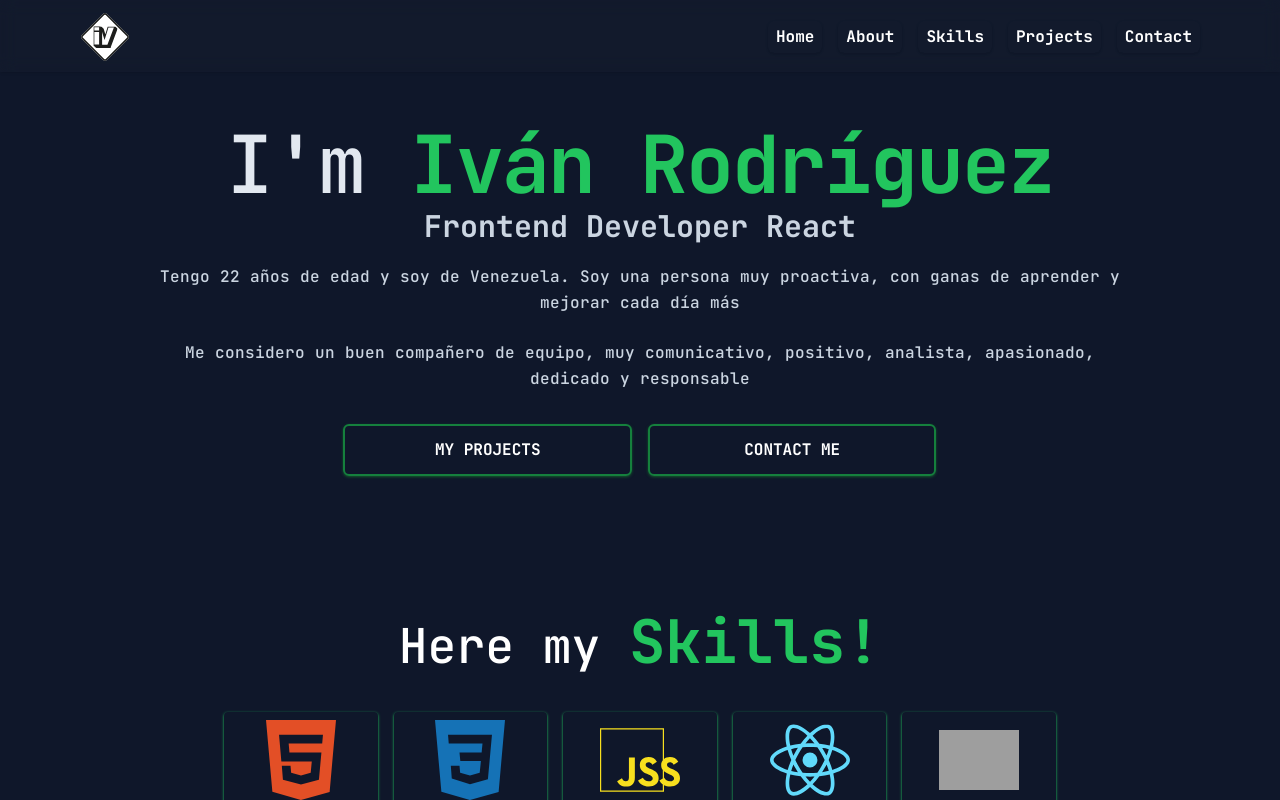
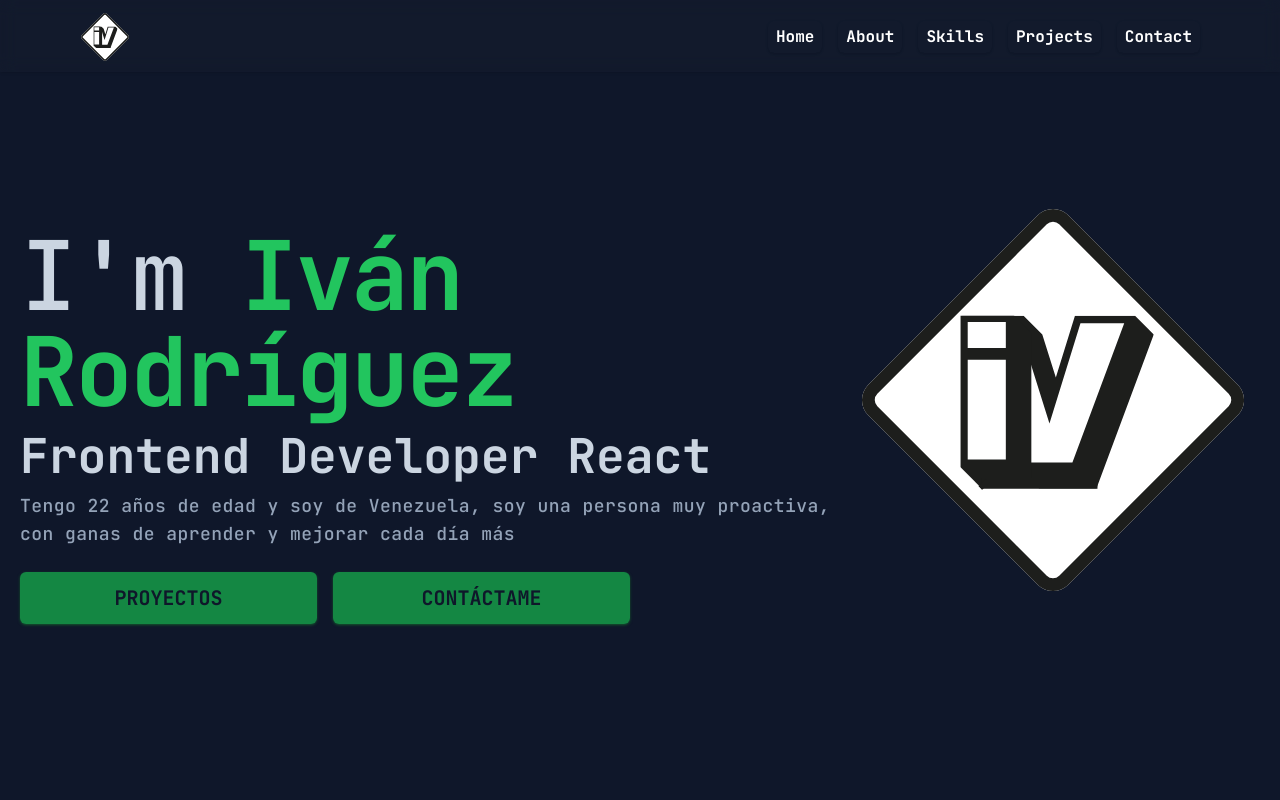
Before and after one commit to ivanosquis10/Ivanosquis-portfolio, a React (Vite) app: page / in a window 1280 px wide. Shown: the top 800 px of the page. Built offline with nearby package versions, Linux system fonts and the light colour scheme; grey boxes are pictures that could not be loaded; some icons are missing.

Commit message:
Se acomoda la seccion del about que ahora se llama Hero, junto a el logo

```diff
--- a/index.html
+++ b/index.html
@@ -2,7 +2,7 @@
 <html lang="es">
   <head>
     <meta charset="UTF-8" />
-    <link rel="icon" type="image/svg+xml" href="/vitejs.svg" />
+    <link rel="icon" type="image/svg+xml" href="./logos/logo-iv-3.svg" />
     <meta name="viewport" content="width=device-width, initial-scale=1.0" />
     <title>Ivanosquis - Portfolio</title>
     <meta
--- a/src/App.jsx
+++ b/src/App.jsx
@@ -1,17 +1,17 @@
 import Header from './components/Header'
-import AboutMe from './components/AboutMe'
-import Skills from './components/Skills'
+// import AboutMe from './components/AboutMe'
+// import Skills from './components/Skills'
 import Projects from './components/Projects'
 import Contact from './components/Contact'
 import Footer from './components/Footer'
+import Hero from './components/Hero'
 
 const App = () => {
   return (
     <div className="container mx-auto text-white overflow-x-hidden">
       <Header />
       <main>
-        <AboutMe />
-        <Skills />
+        <Hero />
         <Projects />
         <Contact />
       </main>
--- a/src/components/AboutMe.jsx
+++ /dev/null
@@ -1,58 +0,0 @@
-import { Link } from 'react-scroll'
-import Spinner from './Spinner'
-
-const AboutMe = () => {
-  return (
-    <section
-      id="about"
-      className="py-10 flex items-center min-h-full justify-center mt-20"
-    >
-      <div className="mx-auto max-w-full px-5 md:px-10">
-        <div className="text-center">
-          <h1 className="mt-3 mb-3 text-[4rem] md:text-[5rem] font-medium leading-[4rem] tracking-tight text-slate-200">
-            I'm
-            <span className="text-green-500 font-bold"> Iván Rodríguez</span>
-          </h1>
-          <p className="text-2xl md:text-3xl font-bold leading-8 text-slate-300 mb-3">
-            Frontend Developer React
-          </p>
-          <div className="md:w-10/12 mx-auto grid items-center gap-2">
-            <p className="mt-2 md:mb-2 text-base leading-relaxed text-slate-300 tracking-wide px-2">
-              Tengo 22 años de edad y soy de Venezuela. Soy una persona muy
-              proactiva, con ganas de aprender y mejorar cada día más
-            </p>
-            <p className="mt-2 mb-2 text-base leading-relaxed text-slate-300 tracking-wide px-1">
-              Me considero un buen compañero de equipo, muy comunicativo,
-              positivo, analista, apasionado, dedicado y responsable
-            </p>
-          </div>
-        </div>
-
-        <div className="w-full md:w-1/2 mx-auto mt-6 flex flex-col items-center justify-center md:flex-row gap-4 ">
-          <Link
-            to="projects"
-            spy={true}
-            smooth={true}
-            offset={10}
-            duration={500}
-            className="w-full uppercase transform rounded-md shadow shadow-green-900 border-2 border-green-700 px-5 py-3 font-bold text-white text-center ease-in-out duration-300 hover:border-green-500 hover:cursor-pointer"
-          >
-            My Projects
-          </Link>
-          <Link
-            to="contact"
-            spy={true}
-            smooth={true}
-            offset={10}
-            duration={500}
-            className="w-full uppercase transform rounded-md shadow shadow-green-900 border-2 border-green-700 px-5 py-3 font-bold text-white text-center ease-in-out duration-300 hover:border-green-500 hover:cursor-pointer"
-          >
-            Contact me
-          </Link>
-        </div>
-      </div>
-    </section>
-  )
-}
-
-export default AboutMe
--- /dev/null
+++ b/src/components/Hero.jsx
@@ -0,0 +1,58 @@
+import { Link } from 'react-scroll'
+
+const Hero = () => {
+  return (
+    <section className="py-10 min-h-full h-screen md:grid md:grid-cols-3 md:items-center mb-10 md:mb-0">
+      <div className="md:col-span-2 max-w-full px-5 mt-20 md:mt-10">
+        <div>
+          <h1 className="mt-3 mb-3 text-[4rem] md:text-8xl font-medium leading-[4rem] tracking-tight text-slate-300">
+            I'm
+            <span className="text-green-500 font-bold"> Iván Rodríguez</span>
+          </h1>
+          <p className="text-2xl md:text-5xl font-bold leading-8 text-slate-300 mb-3">
+            Frontend Developer React
+          </p>
+          <div>
+            <p className="mt-2 md:mb-2 md:text-lg leading-relaxed text-slate-400 md:tracking-wide">
+              Tengo 22 años de edad y soy de Venezuela, soy una persona muy
+              proactiva, con ganas de aprender y mejorar cada día más
+            </p>
+          </div>
+        </div>
+
+        <div className="w-full md:w-3/4 mt-6 flex flex-col items-center justify-center md:flex-row gap-4">
+          <Link
+            to="projects"
+            spy={true}
+            smooth={true}
+            offset={10}
+            duration={500}
+            className="w-full text-xl bg-green-600/80 uppercase rounded-md shadow shadow-green-900 px-5 py-3 font-bold text-slate-900 text-center ease-in-out duration-300 hover:cursor-pointer hover:bg-slate-800/50 hover:text-green-500"
+          >
+            Proyectos
+          </Link>
+          <Link
+            to="contact"
+            spy={true}
+            smooth={true}
+            offset={10}
+            duration={500}
+            className="w-full text-xl bg-green-600/80 uppercase rounded-md shadow shadow-green-900 px-5 py-3 font-bold text-slate-900 text-center ease-in-out duration-300 hover:cursor-pointer hover:bg-slate-800/50 hover:text-green-500"
+          >
+            contáctame
+          </Link>
+        </div>
+      </div>
+      <img
+        className="hidden lg:block"
+        src="../logos/logo-iv-3.svg"
+        width="400"
+        height="200"
+        alt="logotipo ivanosquis"
+        loading="lazy"
+      />
+    </section>
+  )
+}
+
+export default Hero
```
Also changed, not shown: public/vitejs.svg (deleted).
